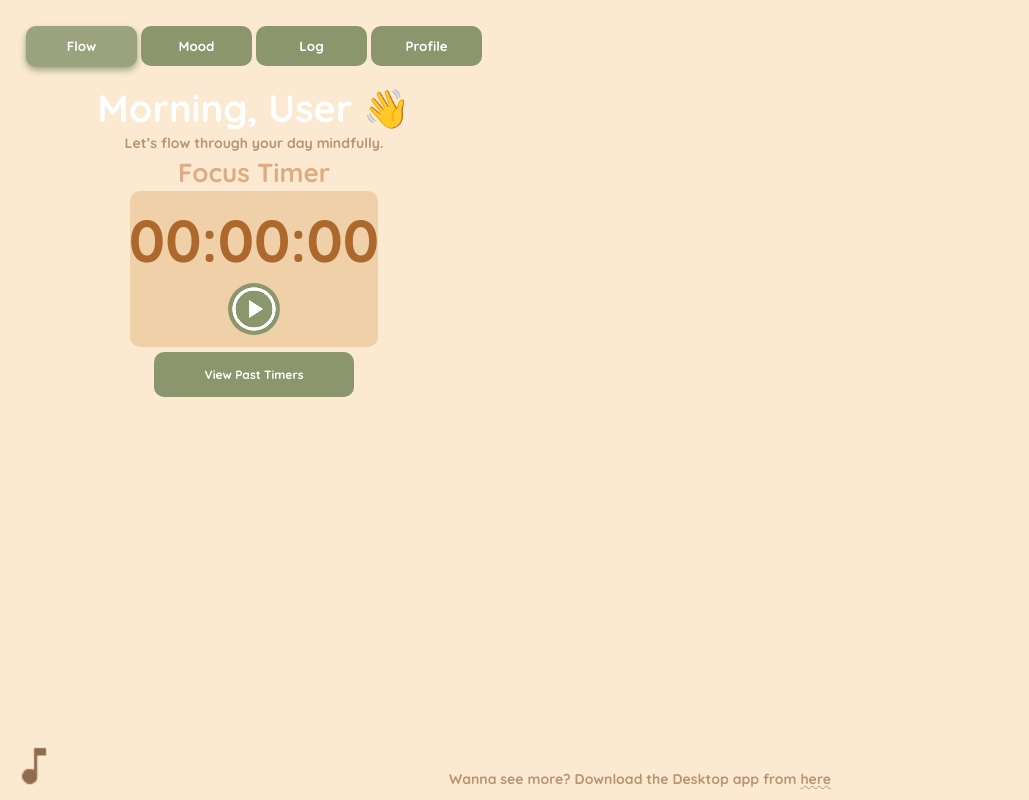
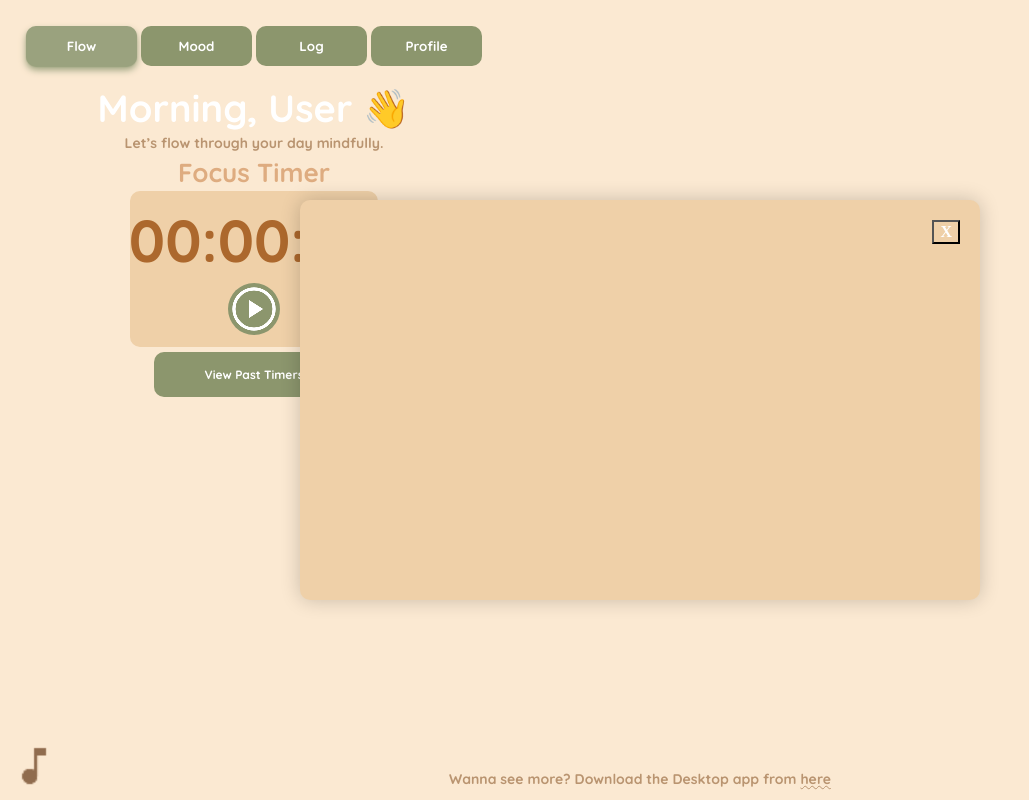
Before and after one commit to JakeOJeff/Flowlog, a browser extension: page pages/main/index.html in a window 1280 px wide. Both pictures are taken after a click on the button "View Past Timers". Shown: the whole page, without its empty margins (0-1029 px from the left). Drawn offline with Linux system fonts and the light colour scheme.

Commit message:
Working Modal Box with Opacity Fade

```diff
--- a/pages/main/index.html
+++ b/pages/main/index.html
@@ -11,6 +11,7 @@
     <link href="/styles/tasks.css" rel="stylesheet">
     <link href="/styles/stats.css" rel="stylesheet">
     <link href="/styles/stopwatch.css" rel="stylesheet">
+    <link href="/styles/modal.css" rel="stylesheet">
 
     <link href="https://fonts.googleapis.com/css2?family=Quicksand:wght@400;500;600;700&display=swap" rel="stylesheet">
 
@@ -47,9 +48,10 @@
                             Timers</span></button>
 
                     <!-- Modal Box -->
-                     <div class="timers-modal" id="timers-modal">
+                    <div class="timers-modal" id="timers-modal">
 
-                     </div>
+                        <button class="close-button" id="closeModal">X</button>
+                    </div>
 
             </div>
         </div>
@@ -121,7 +123,7 @@
 <script src="/scripts/stats.js"></script>
 <script src="/scripts/stopwatch.js"></script>
 <script src="/scripts/settings.js"></script>
-
+<script src="/scripts/modal.js"></script>
 
 
 </html>
--- /dev/null
+++ b/scripts/modal.js
@@ -0,0 +1,23 @@
+document.addEventListener('DOMContentLoaded', () => {
+
+    const timerModal = document.getElementById('timers-modal');
+    const openModalButton = document.getElementById('viewMoreItems');
+    const closeModalButton = document.getElementById('closeModal');
+
+    openModalButton.addEventListener('click', () => {
+        //loadTimers();
+        timerModal.classList.add('show');
+    });
+
+    closeModalButton.addEventListener('click', () => {
+        timerModal.classList.remove('show');
+    });
+
+
+    window.addEventListener('click', (e) => {
+        if (e.target === timerModal) {
+            timerModal.classList.remove('show');
+        }
+    })
+
+});
--- /dev/null
+++ b/styles/modal.css
@@ -0,0 +1,34 @@
+.timers-modal {
+  opacity: 0;
+  transition: opacity 0.6s ease;
+  pointer-events: none; /* prevent clicks when hidden */
+  position: fixed;
+  z-index: 9999;
+  left: 50%;
+  top: 50%;
+  width: 50%;
+  height: 45%;
+  transform: translate(-50%, -50%);
+  background-color: var(--container-bg);
+  border-radius: 10px;
+  box-shadow: 0 0 20px rgba(0, 0, 0, 0.2);
+  padding: 20px;
+}
+
+/* Show modal */
+.timers-modal.show {
+  opacity: 1;
+  pointer-events: auto;
+}
+
+.timers-modal .close-button {
+    position: absolute;
+    top: 20px;
+    right: 20px;
+    font-size: 24px;
+    color: white;
+    background-color: transparent;
+    font: var(--font);
+    font-weight: 700;
+    cursor: pointer;
+}
```
